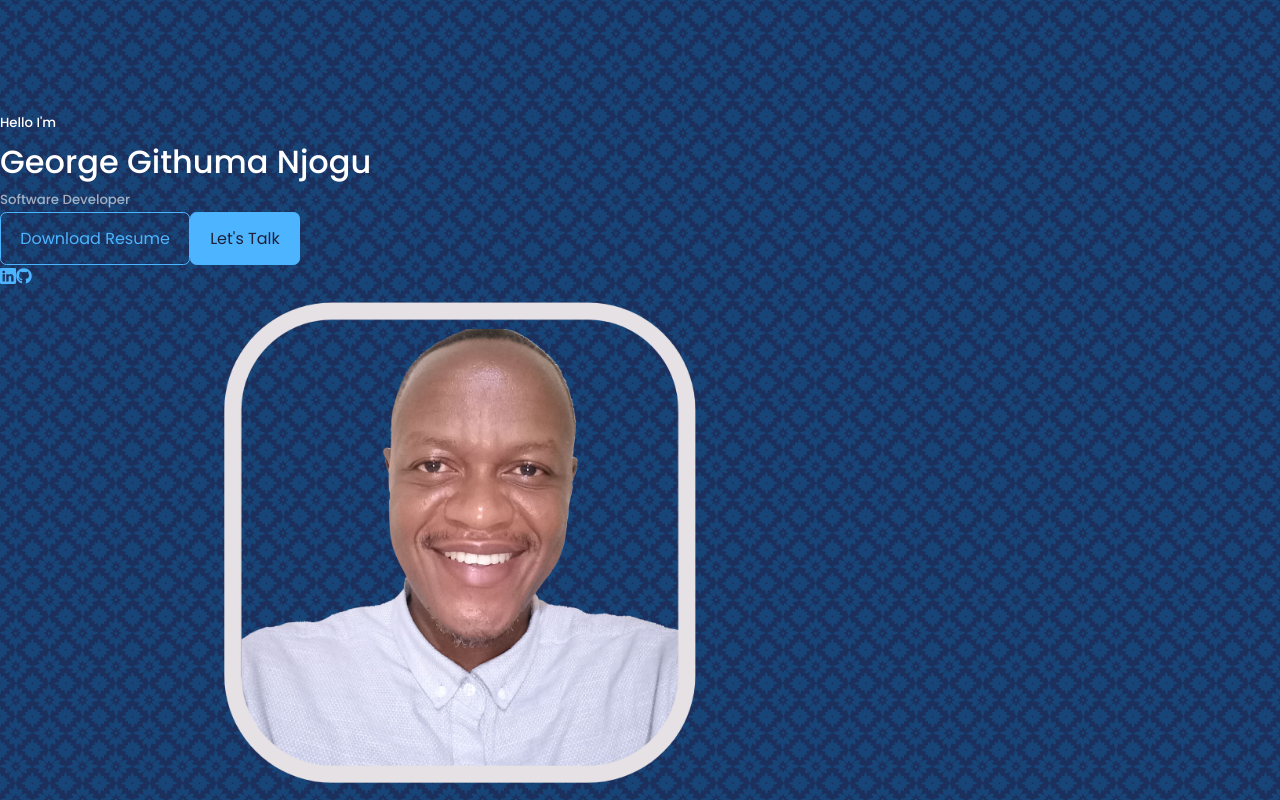
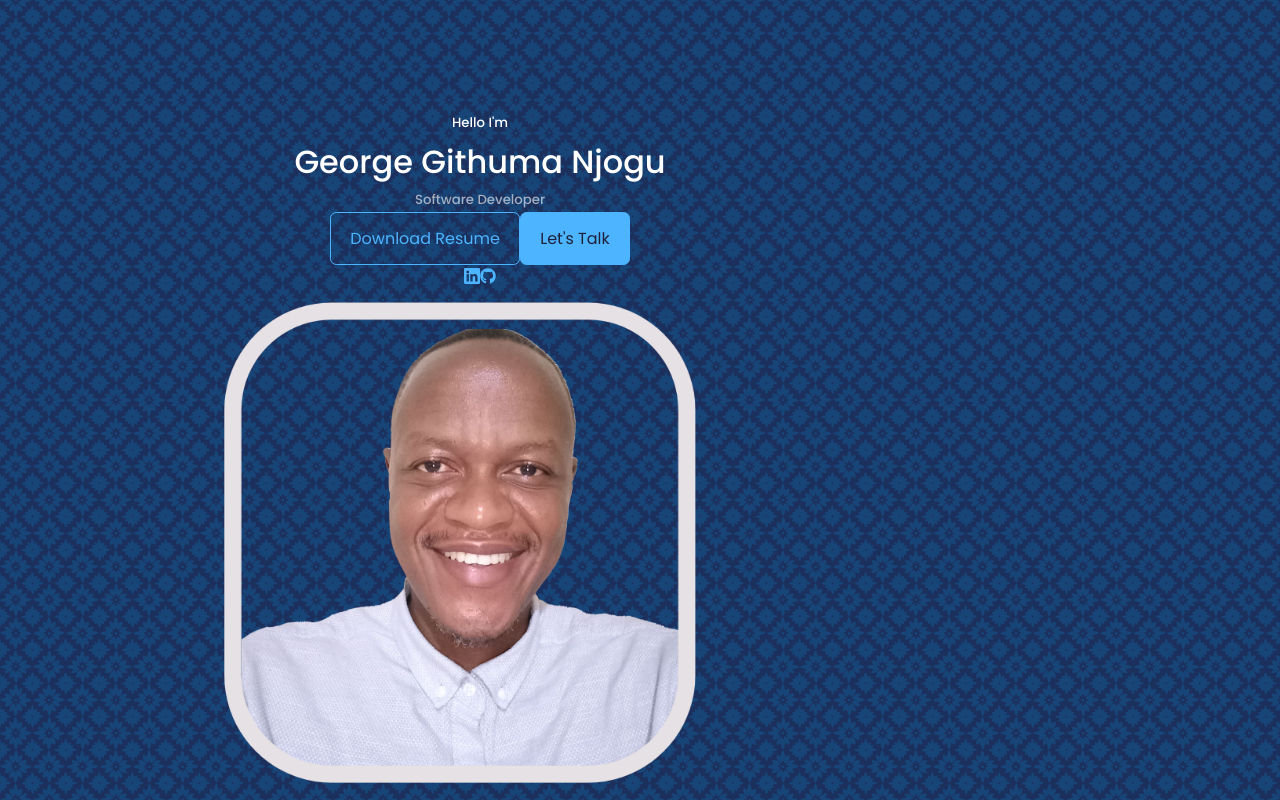
Before and after one commit to Gitthuma/george-githuma-portfolio-website, a React (Create React App) app: page / in a window 1280 px wide. Shown: the top 800 px of the page. Built offline with nearby package versions, Linux system fonts and the light colour scheme.

Commit message:
Style header__container class

```diff
--- a/src/Components/Header/Header.css
+++ b/src/Components/Header/Header.css
@@ -4,3 +4,10 @@ header {
     padding-top: 7rem;
     overflow: hidden;
 }
+
+/*Style header__container class*/
+.header__container {
+    text-align: center;
+    height: 100%;
+    position: relative;
+}
```
